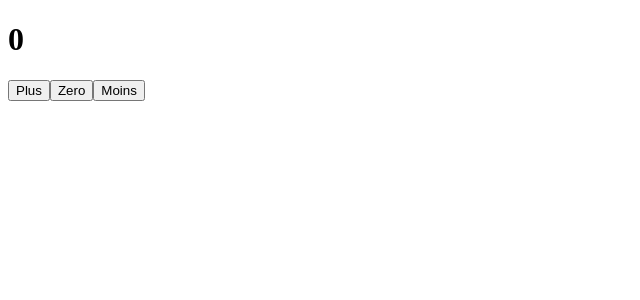
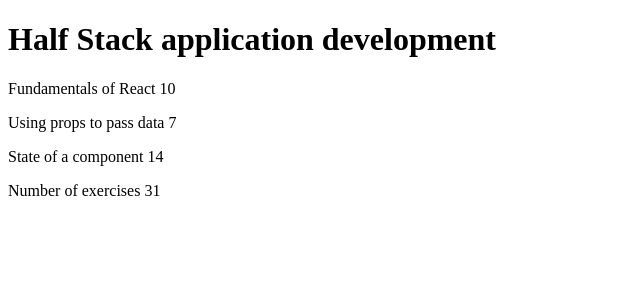
Before and after one commit to ToYzY9/part1, a React (Create React App) app: page / in a window 1280 px wide. Shown: the top 300 px of the page, without its empty margins (0-640 px from the left). Built offline with nearby package versions, Linux system fonts and the light colour scheme.

Commit message:
l'application se trouve dans le même composant

```diff
--- a/src/App.js
+++ b/src/App.js
@@ -1,15 +1,27 @@
-import { useState } from "react";
+const App = () => {
+    const course = "Half Stack application development";
+    const part1 = "Fundamentals of React";
+    const exercises1 = 10;
+    const part2 = "Using props to pass data";
+    const exercises2 = 7;
+    const part3 = "State of a component";
+    const exercises3 = 14;
 
-function App() {
-    const [counter, setCounter] = useState(0);
     return (
-        <>
-            <h1>{counter}</h1>
-            <button onClick={() => setCounter(counter + 1)}>Plus</button>
-            <button onClick={() => setCounter(0)}>Zero</button>
-            <button onClick={() => setCounter(counter - 1)}>Moins</button>
-        </>
+        <div>
+            <h1>{course}</h1>
+            <p>
+                {part1} {exercises1}
+            </p>
+            <p>
+                {part2} {exercises2}
+            </p>
+            <p>
+                {part3} {exercises3}
+            </p>
+            <p>Number of exercises {exercises1 + exercises2 + exercises3}</p>
+        </div>
     );
-}
+};
 
 export default App;
```
